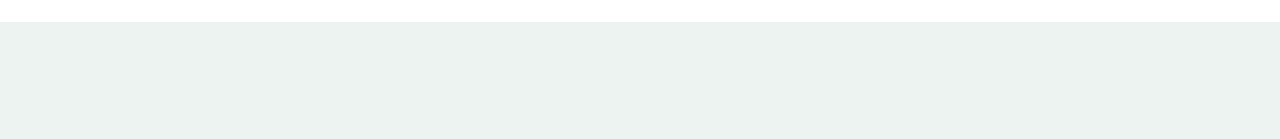
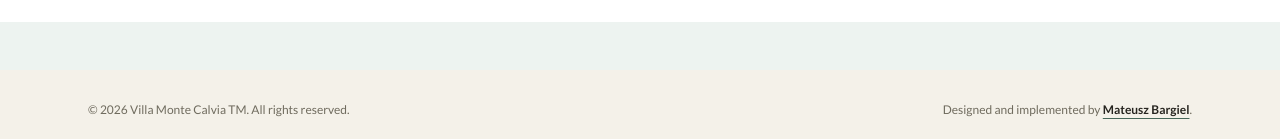
Before and after one commit to mabargiel/alghero-villa-site, a Next.js app in the folder app/: page /under-construction in a window 1280 px wide. Shown: the part 778-917 px from the top of the page. Before the commit the page ends 800 px from the top, so only its background shows below. Built offline with nearby package versions, Linux system fonts and the light colour scheme; no server answers.

Commit message:
Add footer and readme.md

```diff
--- a/app/src/app/layout.tsx
+++ b/app/src/app/layout.tsx
@@ -44,6 +44,26 @@ export default function RootLayout({
       <body className={`${lato.variable} antialiased`}>
         <TopNav />
         {children}
+        <footer className="mt-12 w-full bg-[var(--surface)]">
+          <div className="mx-auto flex w-full max-w-6xl flex-col gap-2 p-6 pt-8 text-xs text-[var(--muted)] md:flex-row md:items-center md:justify-between">
+            <span>
+              © {new Date().getFullYear()} Villa Monte Calvia TM. All rights
+              reserved.
+            </span>
+            <span>
+              Designed and implemented by{" "}
+              <a
+                href="https://github.com/mabargiel/alghero-villa-site"
+                className="font-semibold text-[var(--foreground)] underline decoration-[var(--accent)] underline-offset-4 transition hover:text-[var(--accent-strong)]"
+                target="_blank"
+                rel="noreferrer"
+              >
+                Mateusz Bargiel
+              </a>
+              .
+            </span>
+          </div>
+        </footer>
       </body>
     </html>
   );
```
Also changed, not shown: 1 other file (tests, documents, lock files or other folders).
